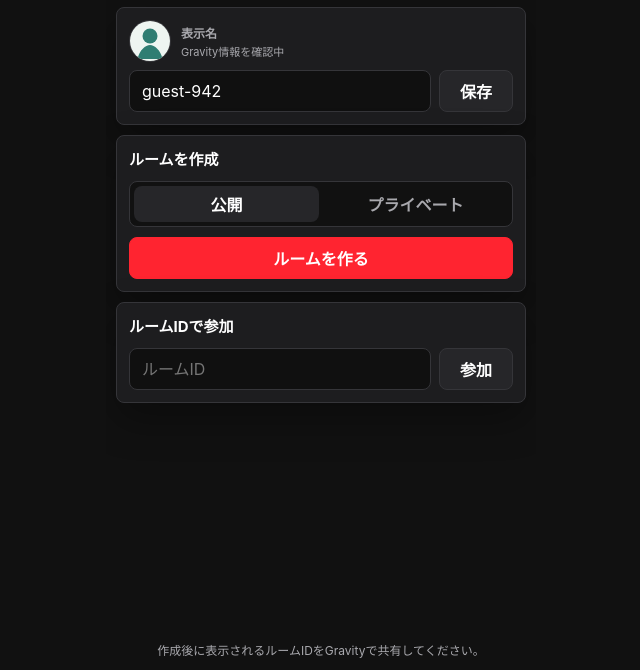
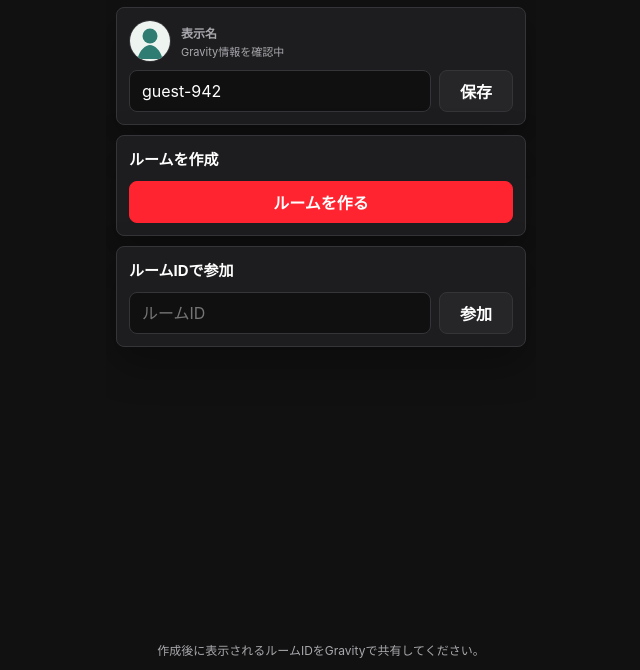
Before and after one commit to sometimes305/watch, a website: page index.html in a window 1280 px wide. Shown: the part 130-800 px from the top of the page, without its empty margins (319-959 px from the left). Drawn offline with Linux system fonts and the light colour scheme.

Commit message:
Simplify room creation and fix chat display

```diff
--- a/app.js
+++ b/app.js
@@ -42,7 +42,6 @@ const elements = {
   chatTab: document.querySelector("#chatTab"),
   connectionStatus: document.querySelector("#connectionStatus"),
   createPrivateRoom: document.querySelector("#createPrivateRoom"),
-  createPublicRoom: document.querySelector("#createPublicRoom"),
   currentRoomId: document.querySelector("#currentRoomId"),
   displayName: document.querySelector("#displayName"),
   emptyState: document.querySelector("#emptyState"),
@@ -64,8 +63,6 @@ const elements = {
   playlistCount: document.querySelector("#playlistCount"),
   poster: document.querySelector("#poster"),
   profileAvatar: document.querySelector("#profileAvatar"),
-  privateModeButton: document.querySelector("#privateModeButton"),
-  publicModeButton: document.querySelector("#publicModeButton"),
   roomLabel: document.querySelector("#roomLabel"),
   roomScreen: document.querySelector("#roomScreen"),
   requestSyncButton: document.querySelector("#requestSyncButton"),
@@ -130,7 +127,9 @@ elements.chatForm.addEventListener("submit", (event) => {
   event.preventDefault();
   const text = elements.chatInput.value.trim();
   if (!text) return;
-  sendRoomEvent({ type: "chat", message: makeChat(text) });
+  const message = makeChat(text);
+  appendMessage(message);
+  sendRoomEvent({ type: "chat", message, skipLocal: true });
   elements.chatInput.value = "";
 });
 
@@ -170,20 +169,6 @@ document.querySelectorAll(".reaction-btn").forEach((button) => {
   });
 });
 
-let selectedRoomPermission = 0;
-
-elements.publicModeButton.addEventListener("click", () => {
-  selectedRoomPermission = 0;
-  elements.publicModeButton.classList.add("active");
-  elements.privateModeButton.classList.remove("active");
-});
-
-elements.privateModeButton.addEventListener("click", () => {
-  selectedRoomPermission = 1;
-  elements.privateModeButton.classList.add("active");
-  elements.publicModeButton.classList.remove("active");
-});
-
 elements.chatTab.addEventListener("click", () => showTab("chat"));
 elements.playlistTab.addEventListener("click", () => showTab("playlist"));
 
@@ -196,10 +181,6 @@ elements.saveName.addEventListener("click", () => {
   announcePresence();
   if (transport === "websocket") connectWebSocket(true);
   showToast("表示名を更新しました");
-});
-
-elements.createPublicRoom.addEventListener("click", () => {
-  ensureGravityRoom(true, selectedRoomPermission);
 });
 
 elements.createPrivateRoom.addEventListener("click", () => {
@@ -465,7 +446,7 @@ function sendRoomEvent(payload) {
   if (transport === "gravity") {
     if (!gravityRoomReady) {
       showToast("先に共有ボタンでGravityルームを作成してください");
-      handleRoomEvent({ ...payload, actor: you.name });
+      if (!payload.skipLocal) handleRoomEvent({ ...payload, actor: you.name });
       return;
     }
     const outboundPayload = { ...payload };
--- a/index.html
+++ b/index.html
@@ -32,12 +32,7 @@
 
         <section class="lobby-card">
           <h2>ルームを作成</h2>
-          <div class="privacy-toggle" role="group" aria-label="公開設定">
-            <button id="publicModeButton" class="segmented active" type="button">公開</button>
-            <button id="privateModeButton" class="segmented" type="button">プライベート</button>
-          </div>
-          <button id="createPublicRoom" class="primary-action create-room-button" type="button">ルームを作る</button>
-          <button id="createPrivateRoom" class="visually-hidden" type="button">プライベート作成</button>
+          <button id="createPrivateRoom" class="primary-action create-room-button" type="button">ルームを作る</button>
         </section>
 
         <section class="lobby-card">
--- a/public/styles.css
+++ b/public/styles.css
@@ -174,29 +174,6 @@ h2 {
   display: grid;
   gap: 8px;
   grid-template-columns: 1fr 74px;
-}
-
-.privacy-toggle {
-  background: #111;
-  border: 1px solid var(--line);
-  border-radius: 8px;
-  display: grid;
-  grid-template-columns: 1fr 1fr;
-  gap: 4px;
-  margin-bottom: 10px;
-  padding: 4px;
-}
-
-.segmented {
-  background: transparent;
-  border: 0;
-  color: var(--muted);
-  min-height: 36px;
-}
-
-.segmented.active {
-  background: var(--panel-2);
-  color: var(--ink);
 }
 
 .create-room-button {
--- a/styles.css
+++ b/styles.css
@@ -174,29 +174,6 @@ h2 {
   display: grid;
   gap: 8px;
   grid-template-columns: 1fr 74px;
-}
-
-.privacy-toggle {
-  background: #111;
-  border: 1px solid var(--line);
-  border-radius: 8px;
-  display: grid;
-  grid-template-columns: 1fr 1fr;
-  gap: 4px;
-  margin-bottom: 10px;
-  padding: 4px;
-}
-
-.segmented {
-  background: transparent;
-  border: 0;
-  color: var(--muted);
-  min-height: 36px;
-}
-
-.segmented.active {
-  background: var(--panel-2);
-  color: var(--ink);
 }
 
 .create-room-button {
```
Also changed, not shown: public/app.js (+4 -23 lines), public/index.html (+1 -6 lines).
